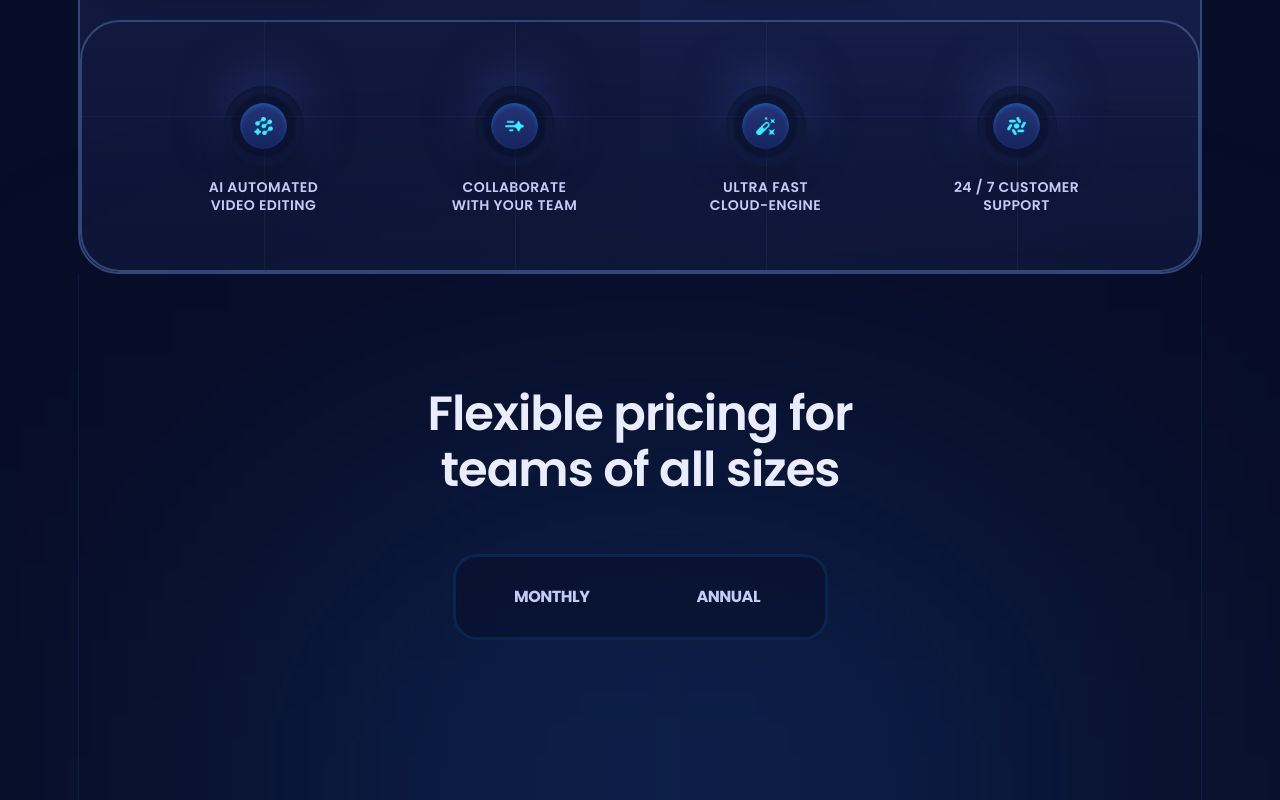
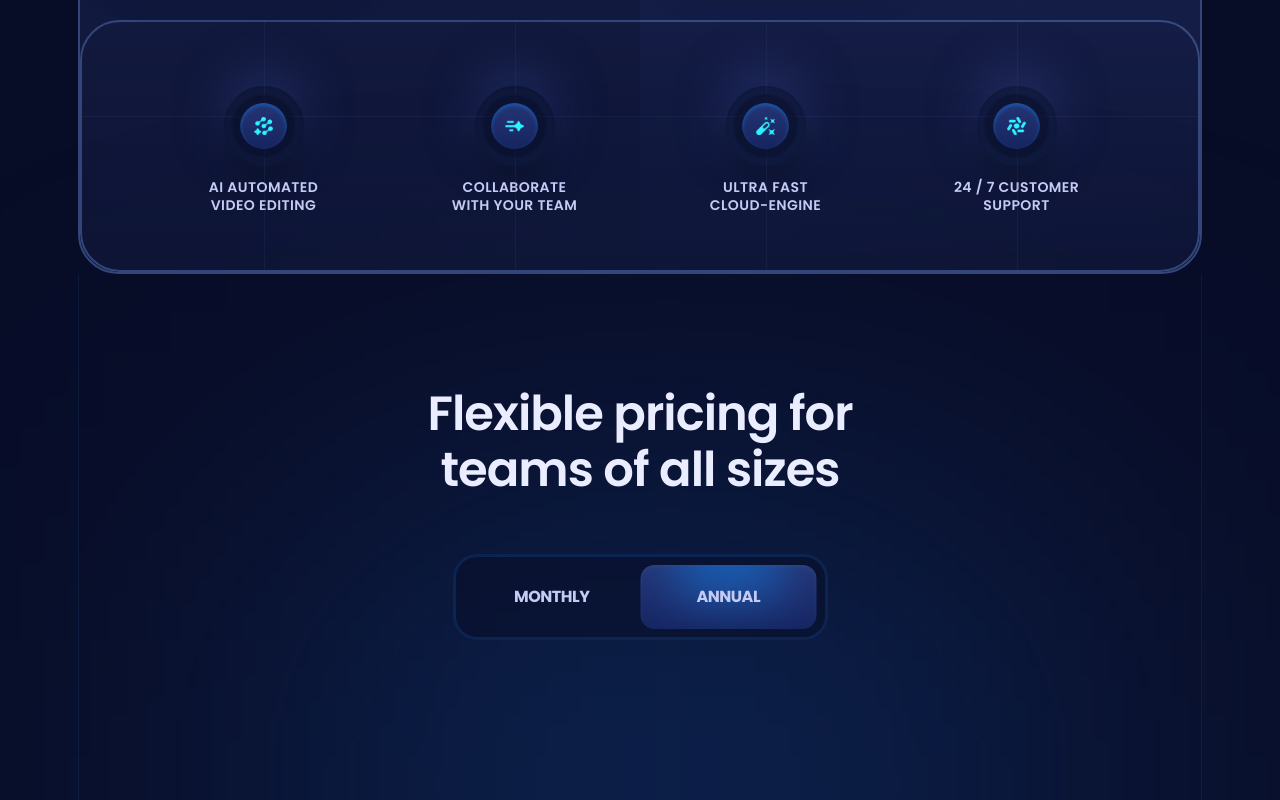
Before and after one commit to MrOLU24/XORA, a React (Vite) app: page / in a window 1280 px wide. Shown: the part 1526-2326 px from the top of the page. Built offline with nearby package versions, Linux system fonts and the light colour scheme.

Commit message:
pricing head

```diff
--- a/src/Sections/Pricing.jsx
+++ b/src/Sections/Pricing.jsx
@@ -16,6 +16,7 @@ const Pricing = () => {
             <div className="relative z-4 mx-auto flex w-[375px] rounded-3xl border-[3px] border-s4/25 bg-s1/50 p-2 backdrop-blur-[6px] max-md:w-[310px]">
               <button className={clsx('pricing-head_btn', Monthly && "text-p4")} onClick={() => setMonthly(true)}>Monthly</button>
               <button className={clsx('pricing-head_btn', !Monthly && 'text-p4')} onClick={() => setMonthly(false)}>Annual</button>
+              <div className={clsx('g4 rounded-14 before:h-100 pricing-head_btn_before absolute left-2 top-2 h-[calc(100%-16px)] w-[calc(50%-8px)] overflow-hidden shadow-400 transition-transform duration-500', !Monthly && 'translate-x-full')}/>
             </div>
           </div>
         </div>
```
